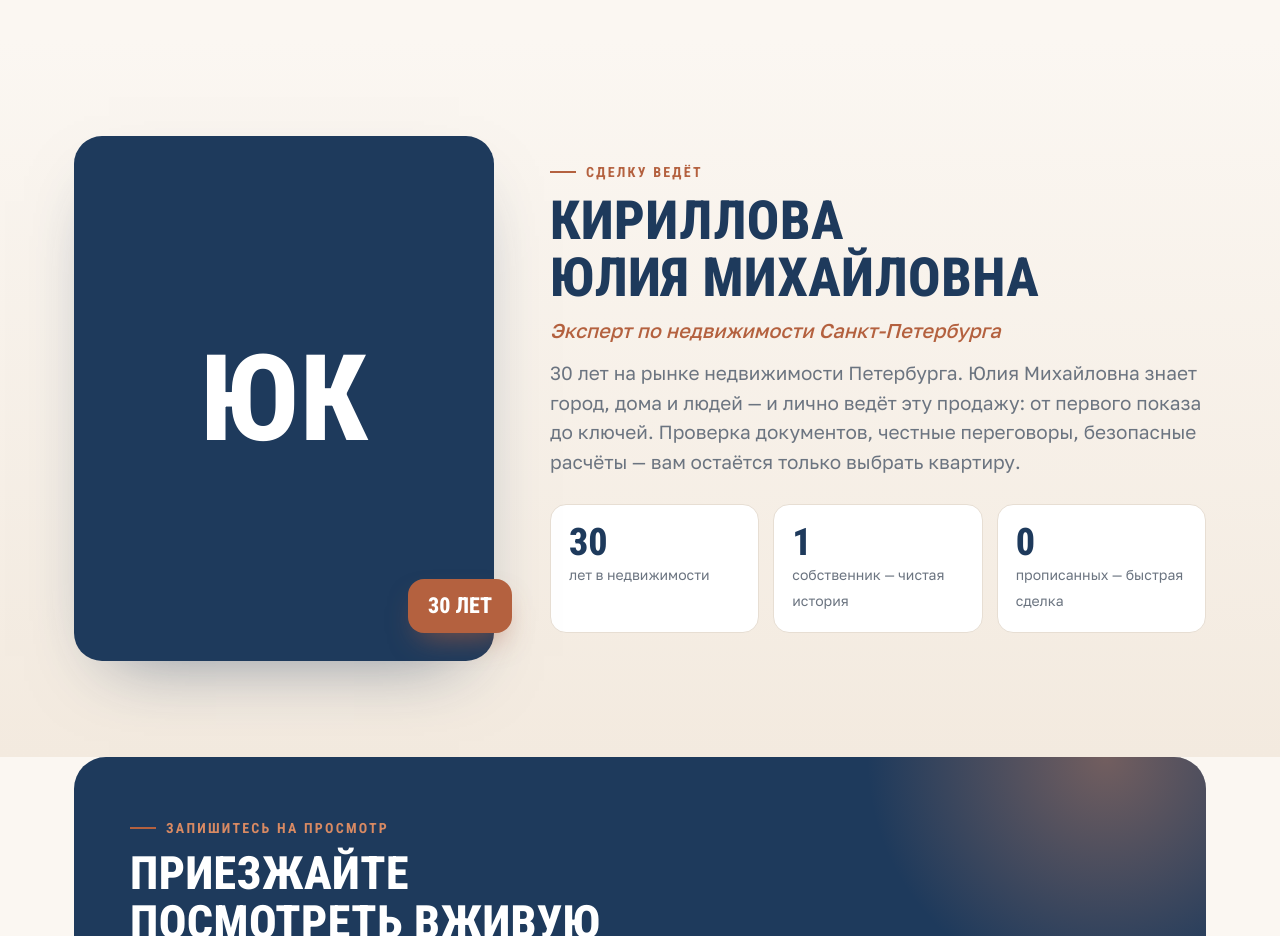
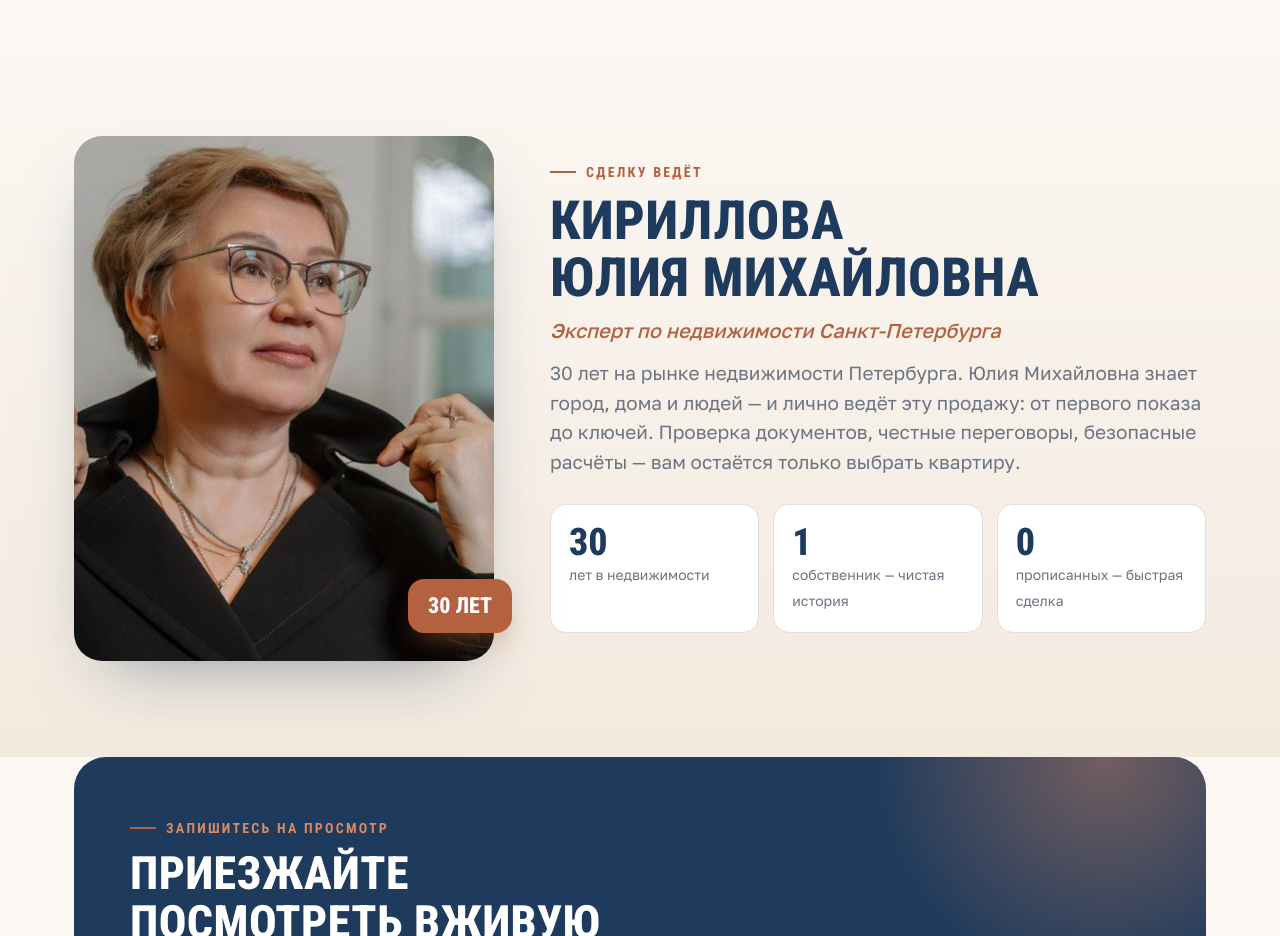
Before and after one commit to tinextreme-alt/offers, a plain HTML site: page voskhod/index.html in a window 1280 px wide. Shown: the part 5700-6636 px from the top of the page. Drawn offline with Linux system fonts and the light colour scheme.

Commit message:
voskhod: agent photo

```diff
--- a/voskhod/index.html
+++ b/voskhod/index.html
@@ -500,7 +500,7 @@ footer{padding:40px 0 60px;color:var(--muted);font-size:13.5px;text-align:center
 <section id="agent" class="agent-sec">
   <div class="wrap">
     <div class="agent rv">
-      <div class="aphoto"><div class="ini">ЮК</div></div>
+      <div class="aphoto"><img src="img/agent.jpg" alt="Кириллова Юлия Михайловна"></div>
       <div>
         <div class="kicker">Сделку ведёт</div>
         <h2>Кириллова<br>Юлия Михайловна</h2>
```
Also changed, not shown: voskhod/img/agent.jpg (added).
